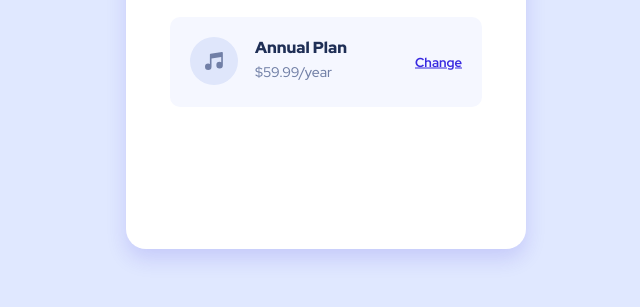
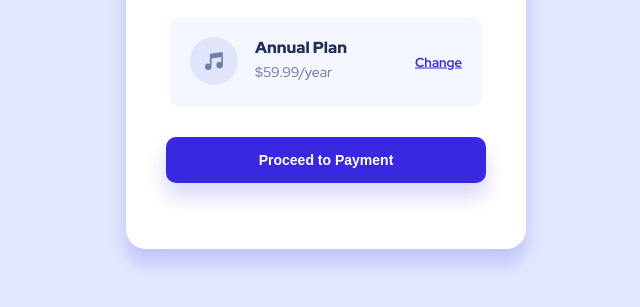
Before and after one commit to afrokxt/order-summary, a website: page index.html in a window 1280 px wide. Shown: the part 451-758 px from the top of the page, without its empty margins (314-954 px from the left). Drawn offline with Linux system fonts and the light colour scheme.

Commit message:
proceed to payment button

```diff
--- a/index.html
+++ b/index.html
@@ -65,6 +65,10 @@
         </div>
         <a href="#" class="m-plan__link">Change</a>
       </div>
+      <button class="c-orderSummary__button">
+        Proceed to Payment
+      </button>
+      <a href="#" class="c-orderSummary__cancel-link"></a>
     </div>
 
     <!--
--- a/sass/_style.scss
+++ b/sass/_style.scss
@@ -34,7 +34,7 @@
   margin: 0 auto;
   margin-top: 10rem;
   border-radius: 2rem;
-  box-shadow: 0 1rem 2rem rgba($bright-blue, 0.15);
+  box-shadow: 0 1rem 2rem rgba($bright-blue, 0.15), 0 2rem 1rem rgba($bright-blue, 0.05);
   text-align: center;
 
   &__Hero {
@@ -108,5 +108,20 @@
     color: $bright-blue;
     }
   }
+  &__button {
+      display: block;
+      width: 80%;
+      margin: 0 auto;
+      margin-top: 3rem;
+      margin-bottom: 3rem;
+      padding: 1.5rem;
+      background-color: $bright-blue;
+      color: white;
+      font-weight: 700;
+      font-size: 1.4rem;
+      border: none;
+      border-radius: 10px;
+      box-shadow: 0 1rem 2rem rgba($bright-blue, 0.15), 0 2rem 2rem rgba($bright-blue, 0.05);
 
+  }
 }
```
Also changed, not shown: css/style.css, 1 other file.
